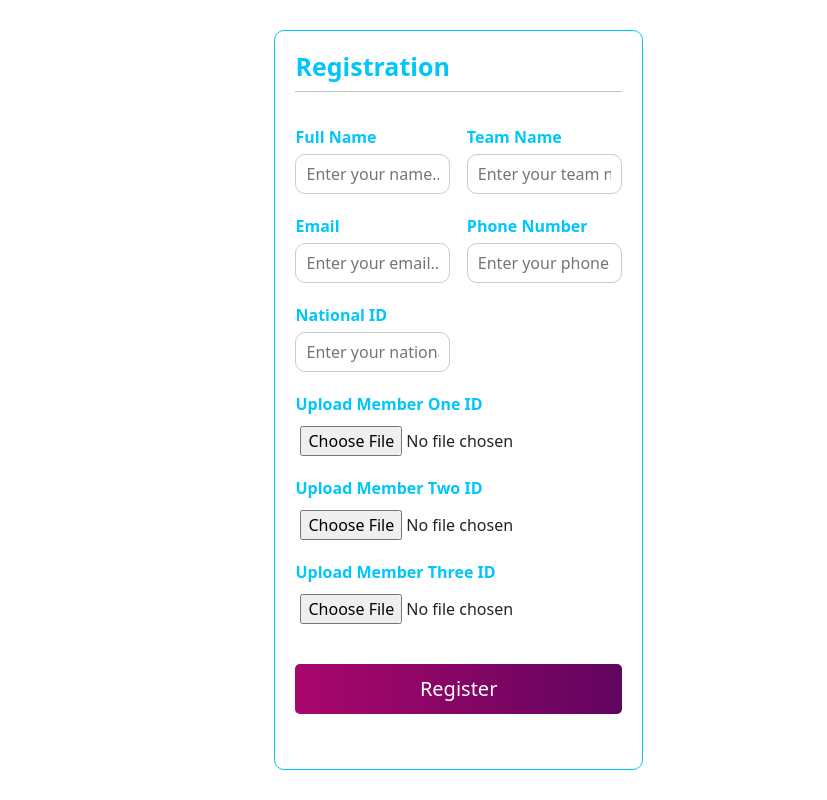
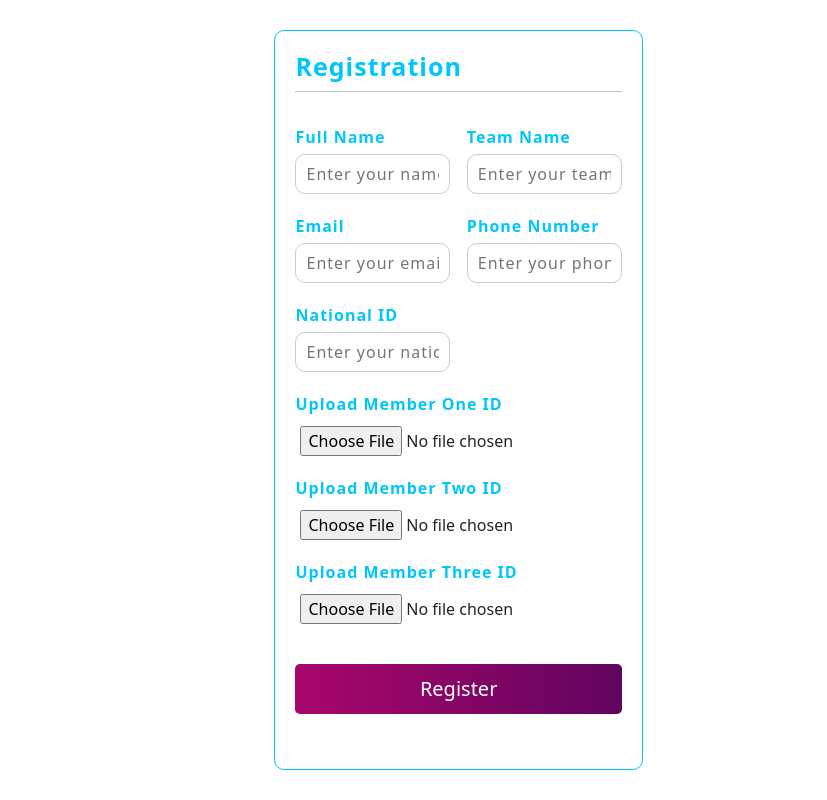
Before and after one commit to Mohamed-A-Awara/RegisterForm, a plain HTML site: page index.html in a window 1280 px wide. Shown: the full height of the page, 453-1280 px from the left. Drawn offline with nearby package versions, Linux system fonts and the light colour scheme.

Commit message:
Update style.css

```diff
--- a/style/style.css
+++ b/style/style.css
@@ -38,13 +38,6 @@
     align-items: center;
 }
 
-
-
-
-
-
-
-
 .register-form {
     width:  50%;
     padding: 20px;
@@ -60,6 +53,7 @@
     color: #00c6fb;
     padding-bottom: 10px;
     border-bottom: 1px solid silver;
+    letter-spacing: 1px;
 }
 
 .register-form-content{
@@ -84,6 +78,7 @@
     color: #00c6fb;
     font-weight:bold ;
     margin: 5px 0;
+    letter-spacing: 1px;
 
 }
 .input-box input {
@@ -93,6 +88,7 @@
     border-radius: 10px;
     border: 1px solid #ccc;
     outline: none;
+    letter-spacing: 1px;
 
 }
 .input-box input:is(:focus , :valid){
```
